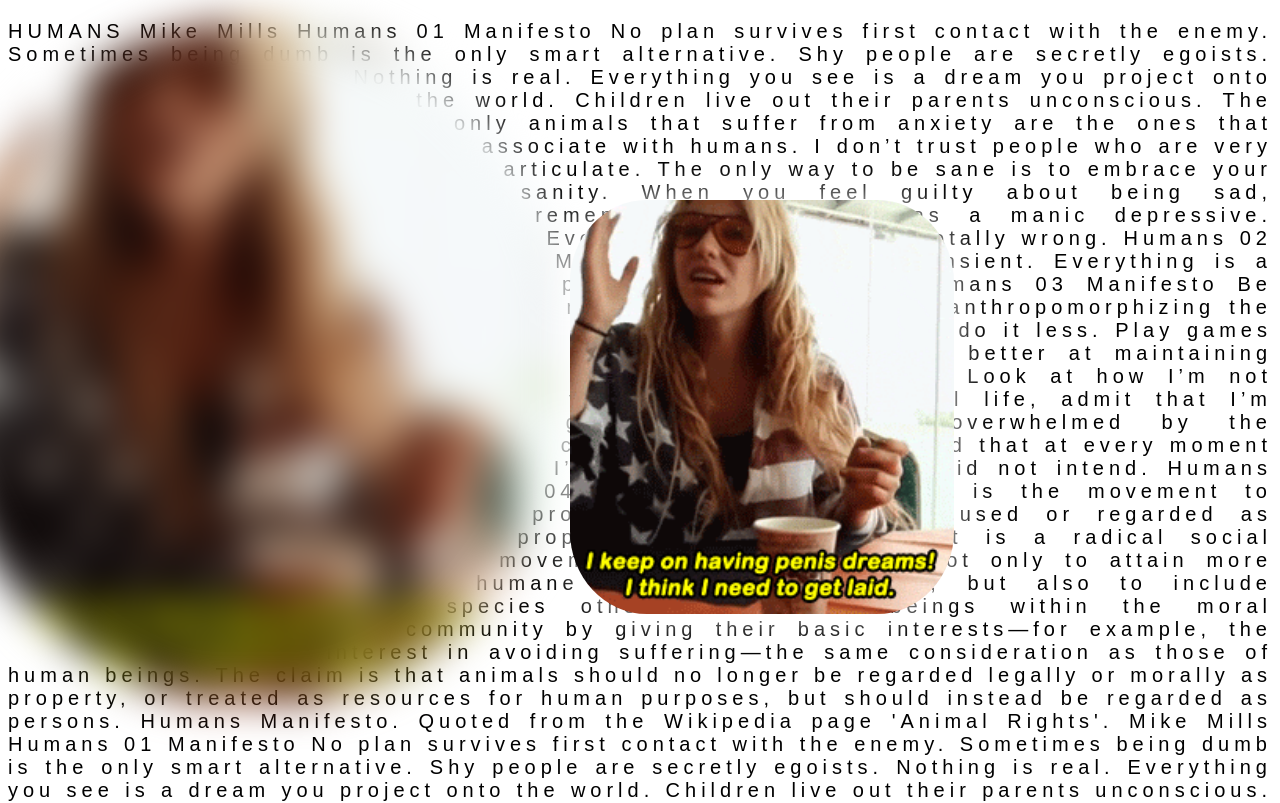
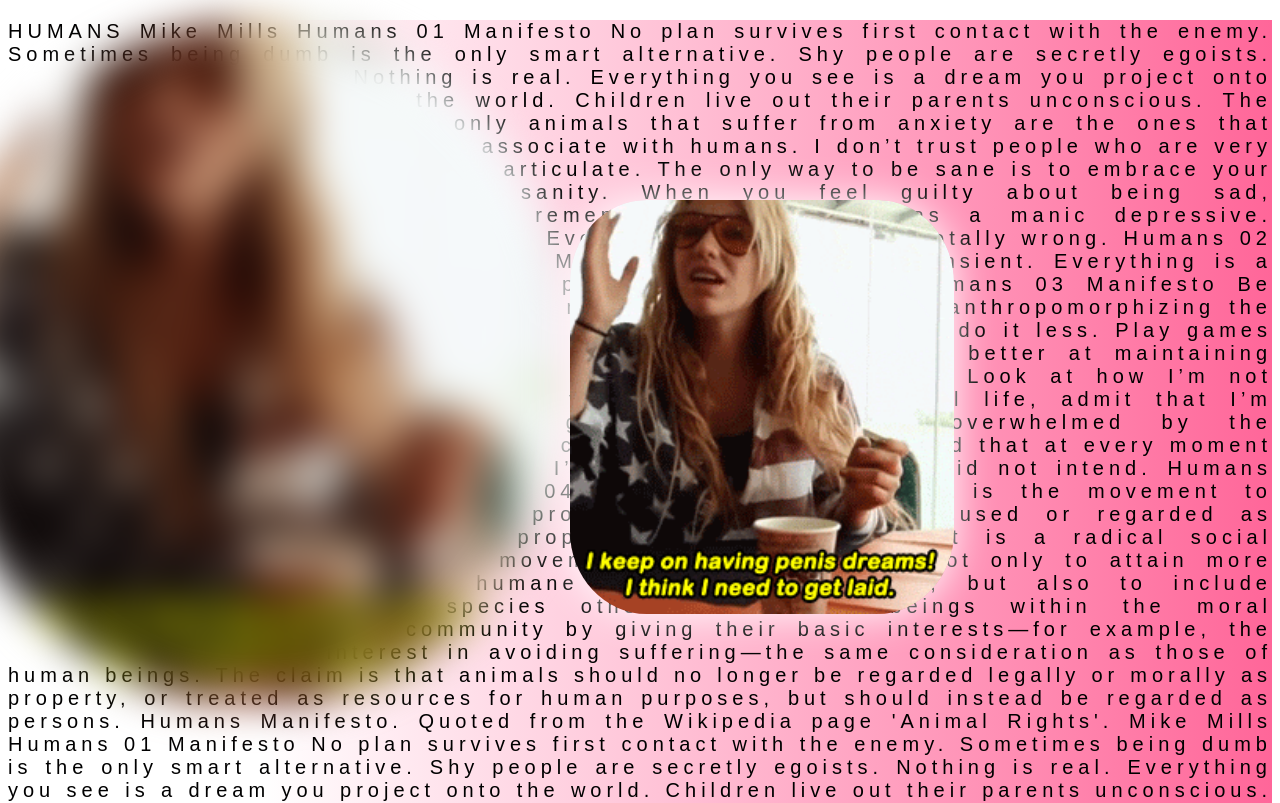
Before and after one commit to NathanWhitelaw/NathanWhitelaw.github.io, a plain HTML site: page level5A.html in a window 1280 px wide. Shown: the top 803 px of the page. Drawn offline with Linux system fonts and the light colour scheme.

Commit message:
gradient

```diff
--- a/level5A.html
+++ b/level5A.html
@@ -4,6 +4,10 @@
 		<meta charset="utf-8">
 		<title>LVLVA</title>
 		<style media="screen">
+
+		div {
+    background: linear-gradient(to left, #ff6699 0%, #ffffff 80%);
+}
 
 				.body {
 					font-size: 20px;
```
